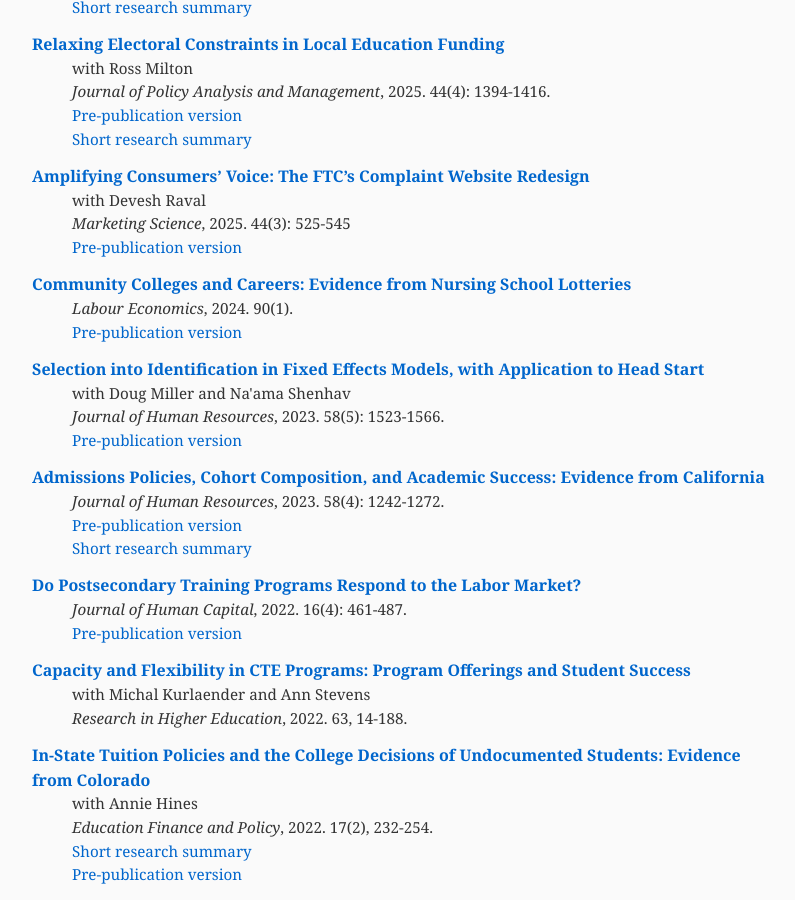
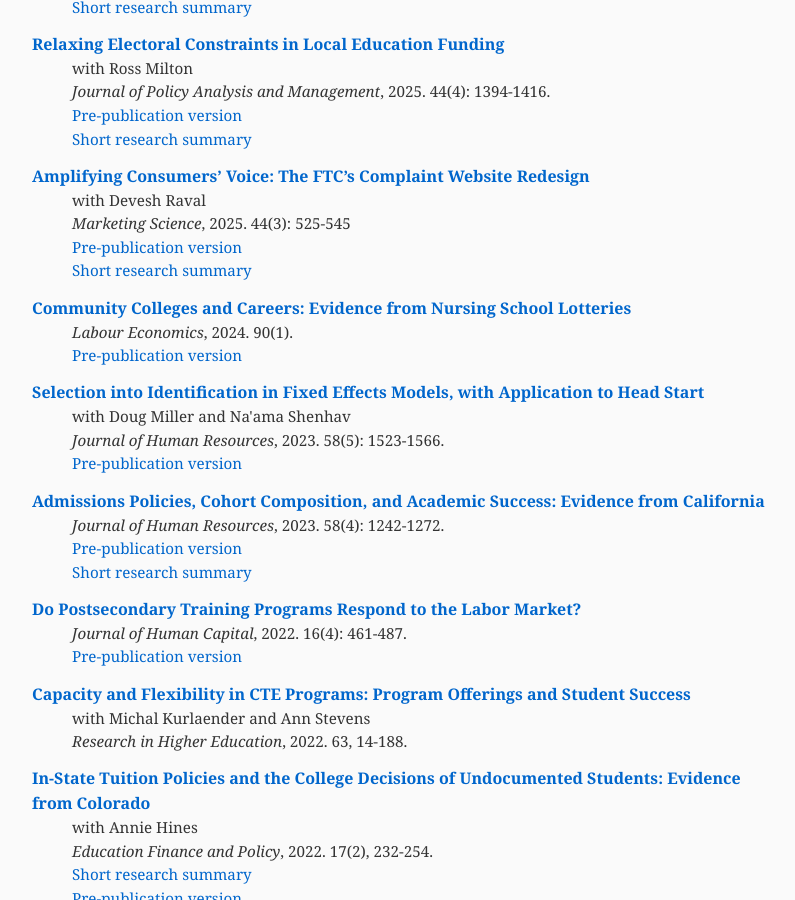
Before and after one commit to mzgrosz/mzgrosz.github.io, a Jekyll site: the page built from index.html, in a window 1280 px wide and 900 px high, scrolled down 823 px. Shown: the whole window, without its empty margins (233-1028 px from the left). Built offline with Jekyll 4.4.1, drawn with Linux system fonts in a browser that asks for light colours.

Commit message:
Update index.html

```diff
--- a/index.html
+++ b/index.html
@@ -54,7 +54,10 @@ title: Michel Grosz
 	<b><a href="https://pubsonline.informs.org/doi/abs/10.1287/mksc.2023.0643">Amplifying Consumers’ Voice: The FTC’s Complaint Website Redesign</a></b> <br>
 	 <span class="indented-line">with Devesh Raval</span>
 	 <span class="indented-line"><em> Marketing Science</em>, 2025. 44(3): 525-545</span>
-	 <span class="indented-line"><a href="https://mzgrosz.github.io/research/gr_website_draft_230411.pdf"> Pre-publication version</a></span></p>
+	 <span class="indented-line"><a href="https://mzgrosz.github.io/research/gr_website_draft_230411.pdf"> Pre-publication version</a></span>
+	 <span class="indented-line"><a href="https://mzgrosz.github.io/research/groszraval_redesign_onepager.pdf">Short research summary</a></span>
+
+</p>
 
 
 <p>
```
